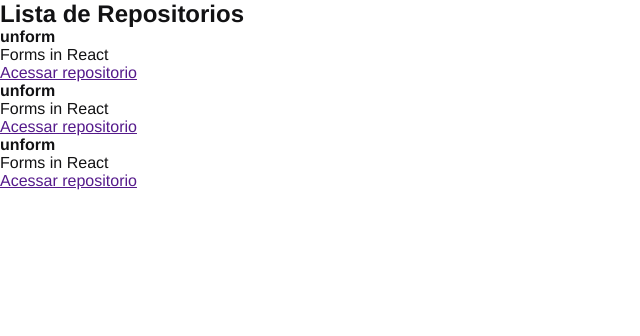
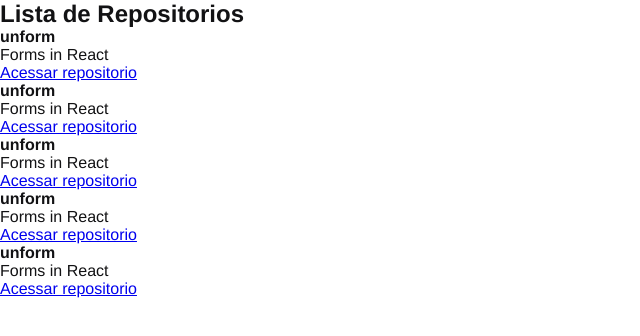
Before and after one commit to rayzen2002/ignite-react, a React app in the folder reactjs/01-github-explorer/: page / in a window 1280 px wide. Shown: the top 336 px of the page, without its empty margins (0-640 px from the left). Built offline with nearby package versions, Linux system fonts and the light colour scheme.

Commit message:
Propriedades no React

```diff
--- /dev/null
+++ b/reactjs/01-github-explorer/components/RepositoryItem.jsx
@@ -0,0 +1,13 @@
+
+
+export function RepositoryItem(props){
+    return(
+        <li>
+            <strong>{props.repository.name ?? 'Default'}</strong>
+            <p>{props.repository.description}</p>
+            <a href="{props.repository.link}">
+                Acessar repositorio
+            </a>
+        </li>
+    );
+}
--- a/reactjs/01-github-explorer/components/RepositoryList.jsx
+++ b/reactjs/01-github-explorer/components/RepositoryList.jsx
@@ -1,31 +1,20 @@
-import { render } from 'react-dom'
+import { RepositoryItem } from "./RepositoryItem";
+const repository = {
+    name: 'unform',
+    description: 'Forms in React',
+    link: 'https://github.com/unform/unform'
+}
 
 export function RepositoryList() {
     return(
         <section className="repository-list">
             <h1 className="">Lista de Repositorios</h1>
             <ul>
-                <li>
-                    <strong>unform</strong>
-                    <p>Forms in React</p>
-                    <a href="">
-                        Acessar repositorio
-                    </a>
-                </li>
-                <li>
-                    <strong>unform</strong>
-                    <p>Forms in React</p>
-                    <a href="">
-                        Acessar repositorio
-                    </a>
-                </li>
-                <li>
-                    <strong>unform</strong>
-                    <p>Forms in React</p>
-                    <a href="">
-                        Acessar repositorio
-                    </a>
-                </li>
+                <RepositoryItem repository = {repository} />
+                <RepositoryItem repository = {repository} />
+                <RepositoryItem repository = {repository} />
+                <RepositoryItem repository = {repository} />
+                <RepositoryItem repository = {repository} />
             </ul>
         </section>
     )
```
